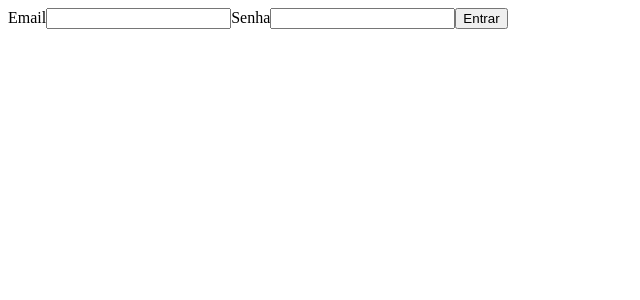
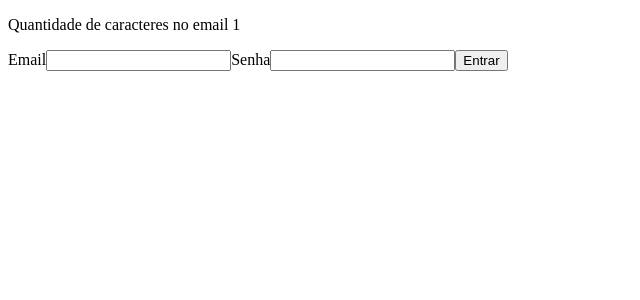
Before and after one commit to felipeDesenvolvedor/popup-engineer-frontend-admin, a React (Create React App) app: page /entrar in a window 1280 px wide. Shown: the top 300 px of the page, without its empty margins (0-640 px from the left). Built offline with nearby package versions, Linux system fonts and the light colour scheme.

Commit message:
Teste useMemo

```diff
--- a/src/app/pages/login/Login.tsx
+++ b/src/app/pages/login/Login.tsx
@@ -1,6 +1,6 @@
 // import { useNavigate  } from 'react-router-dom';
 
-import { useState } from 'react';
+import { useMemo, useState } from 'react';
 
 // export const Login = () => {
 //   const navigate = useNavigate();
@@ -19,14 +19,24 @@ import { useState } from 'react';
 
 export const Login = () => {
   const [email, setEmail] = useState('');
+  const [senha, setSenha] = useState('');
 
   const handleEntrar = () => {
     console.log('email', email);
   };
 
+  // const emailLength = email.length;
+  const emailLength = useMemo(() => {
+    return email.length + 1;
+  }, [email.length]);
+
+  console.log(emailLength + 1);
+
+
   return (
     <>
       <form>
+        <p>Quantidade de caracteres no email {emailLength}</p>
         <label>
           <span>Email</span>
           <input value={email} type='text' onChange={e => setEmail(e.target.value)}/>
@@ -34,7 +44,7 @@ export const Login = () => {
 
         <label>
           <span>Senha</span>
-          <input type='password'/>
+          <input value={senha} type='password' onChange={e => setSenha(e.target.value)}/>
         </label>
 
         <button onClick={handleEntrar} type='button'>
```
